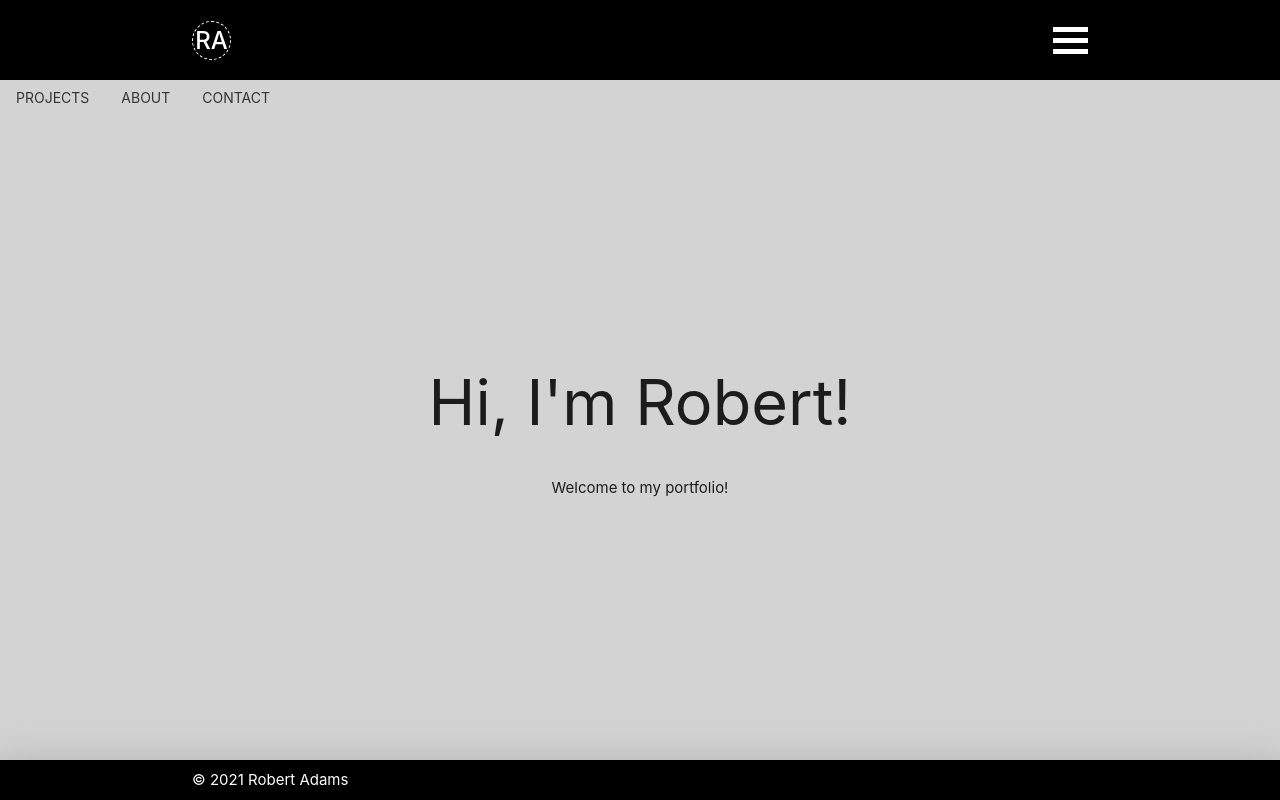
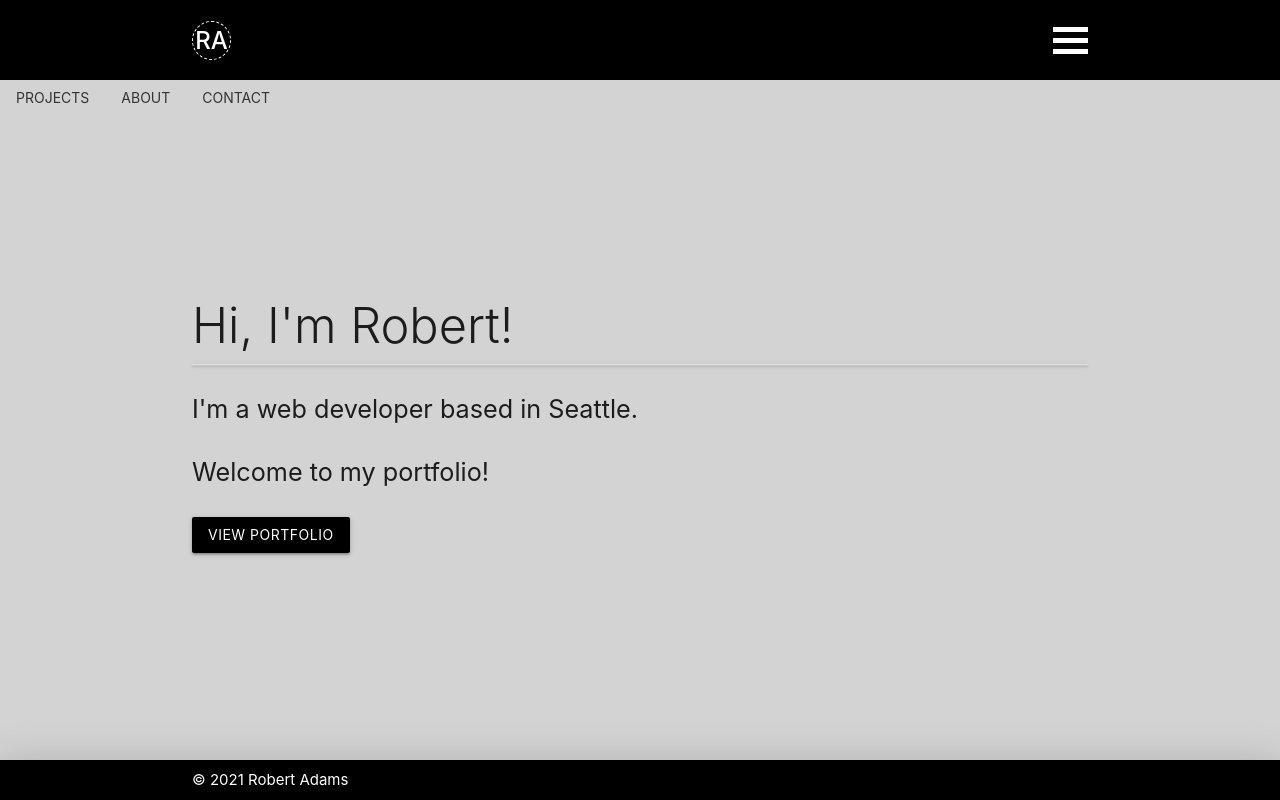
Before and after one commit to comatosino/comatosino.github.io, a React (Create React App) app: page / in a window 1280 px wide. Built offline with nearby package versions, Linux system fonts and the light colour scheme.

Commit message:
added intro page useEffect and elements

```diff
--- a/src/pages/Intro/Intro.js
+++ b/src/pages/Intro/Intro.js
@@ -1,15 +1,39 @@
-import React from 'react';
+import React, { useEffect } from 'react';
 
 import './Intro.css'
 
 export default function Intro() {
+    useEffect(() => {
+        const introPage = document.getElementById('intro');
+        const portfolio = document.getElementById('portfolio');
+        const mainBtn = document.getElementById('portfolio-btn');
+
+        const handleClick = () => {
+            introPage.classList.add('hide-intro');
+            portfolio.classList.add('show-carousel');
+        }
+        mainBtn.addEventListener('click', handleClick);
+
+        return () => {
+            mainBtn.removeEventListener('click', handleClick);
+        }
+    }, []);
+
     return (
         <section id='intro'>
-            <h1>Hi, I'm Robert!</h1>
-
-            <p>
-                Welcome to my portfolio!
-            </p>
+            <div className='container'>
+                <h1 className='page-header light'>Hi, I'm Robert!</h1>
+                <div className='divider z-depth-1'></div>
+                <p className='flow-text'>
+                    I'm a web developer based in Seattle.
+                </p>
+                <p className='flow-text'>
+                    Welcome to my portfolio!
+                </p>
+                <button id='portfolio-btn' className='btn black z-depth-1'>
+                    View Portfolio
+                </button>
+            </div>
         </section>
     );
 }
```
